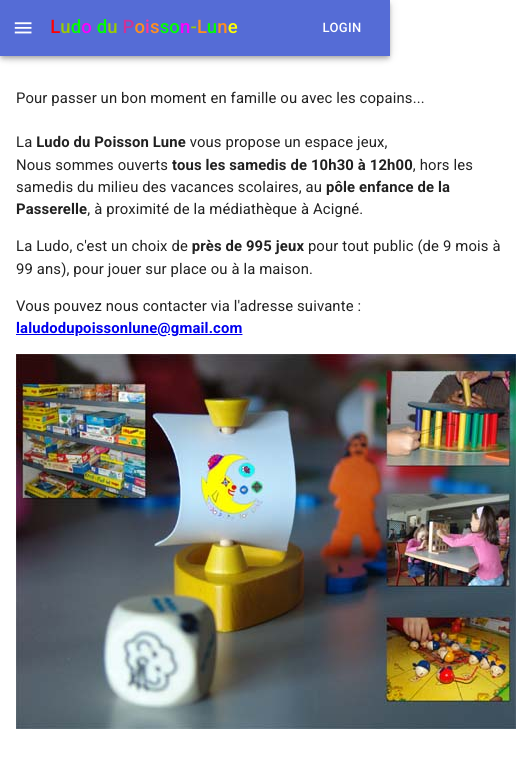
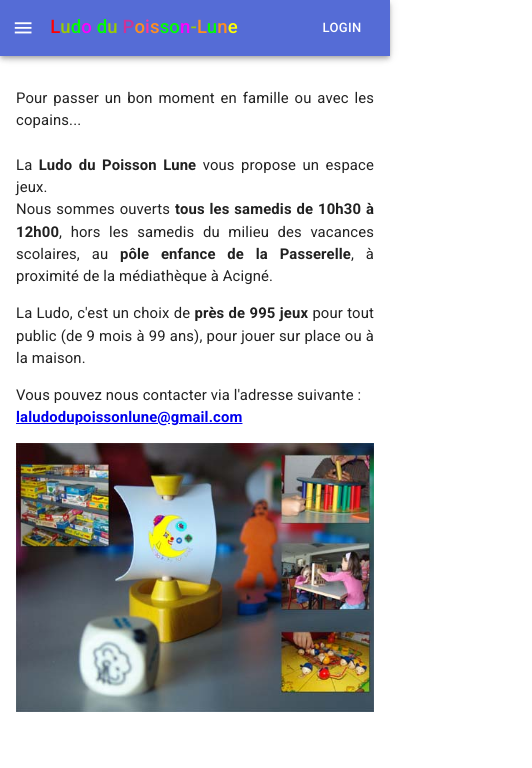
Before and after one commit to bdien/ludotheque, a React (Vite) app in the folder src/webui/: page / in a window 390 px wide. Shown: the top 768 px of the page, 532 px wide, since content can reach past the window. Built offline with nearby package versions, Linux system fonts and the light colour scheme; no server answers.

Commit message:
UI: main page text justify

```diff
--- a/src/webui/src/components/mini_item.tsx
+++ b/src/webui/src/components/mini_item.tsx
@@ -38,7 +38,7 @@ export function MiniItem(props: MiniItemProps) {
     <Box
       sx={{
         display: "flex",
-        height: "clamp(100px, 15vw, 300px)",
+        height: "clamp(100px, 15vw, 200px)",
         mb: 1,
         p: 0.5,
         borderBottom: "1px solid #EEEEEE",
--- a/src/webui/src/pages/main.tsx
+++ b/src/webui/src/pages/main.tsx
@@ -18,12 +18,12 @@ export function Main() {
           Pourriez-vous nous contacter afin de résoudre ce problème ?
         </Alert>
       )}
-      <Box sx={{ pb: 2 }}>
+      <Box sx={{ pb: 2, textAlign: "justify" }}>
         <p>
           Pour passer un bon moment en famille ou avec les copains...
           <br />
           <br />
-          La<b> Ludo du Poisson Lune</b> vous propose un espace jeux,
+          La<b> Ludo du Poisson Lune</b> vous propose un espace jeux.
           <br />
           Nous sommes ouverts <b> tous les samedis de 10h30 à 12h00</b>, hors
           les samedis du milieu des vacances scolaires, au{" "}
@@ -43,7 +43,11 @@ export function Main() {
             </a>
           </b>
         </p>
-        <img src="/photomain.jpg" alt="Logo Picture" />
+        <img
+          src="/photomain.jpg"
+          alt="Logo Picture"
+          style={{ maxWidth: "100%" }}
+        />
         {info?.pricing && (
           <>
             <p>
```
